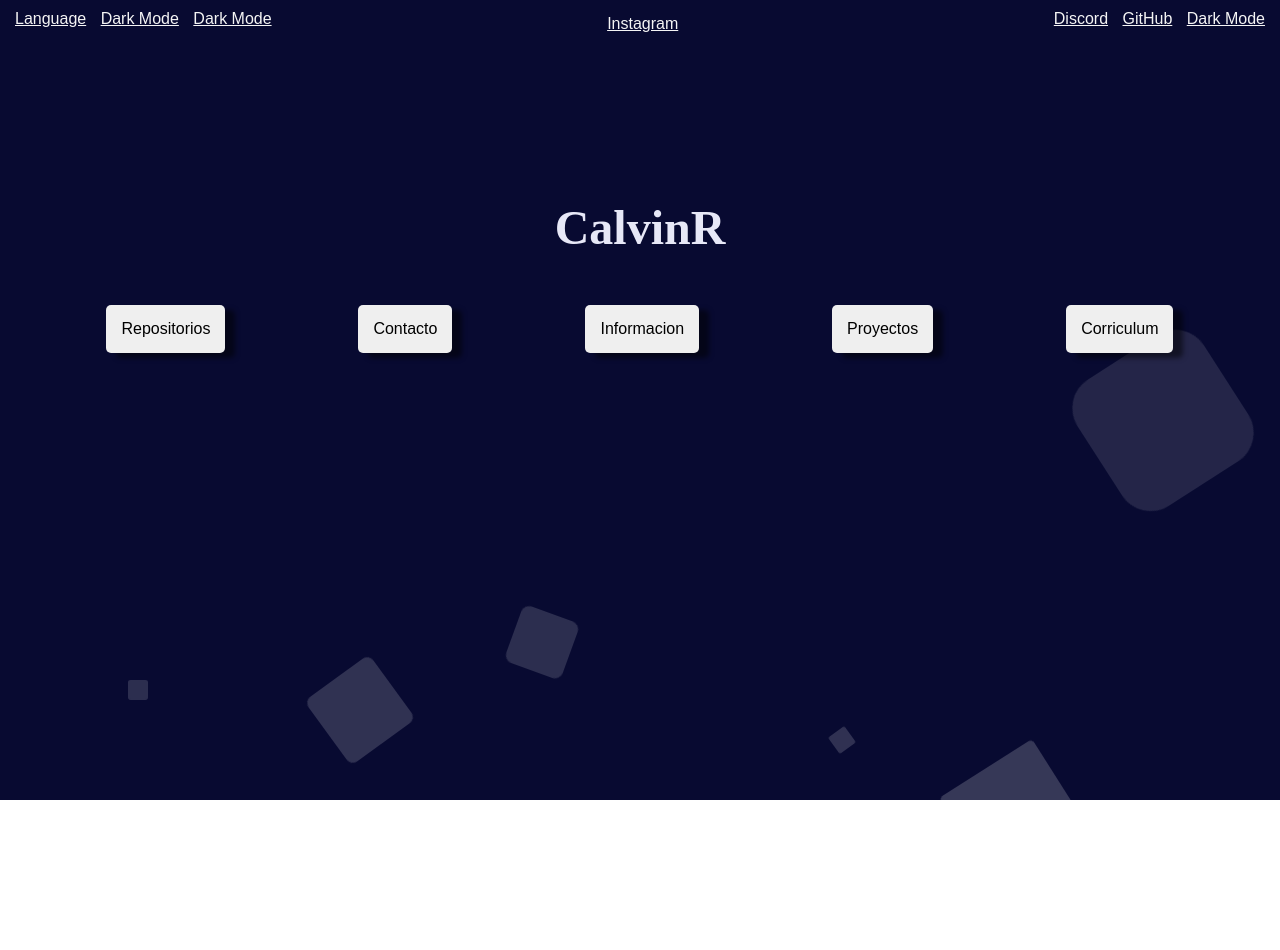
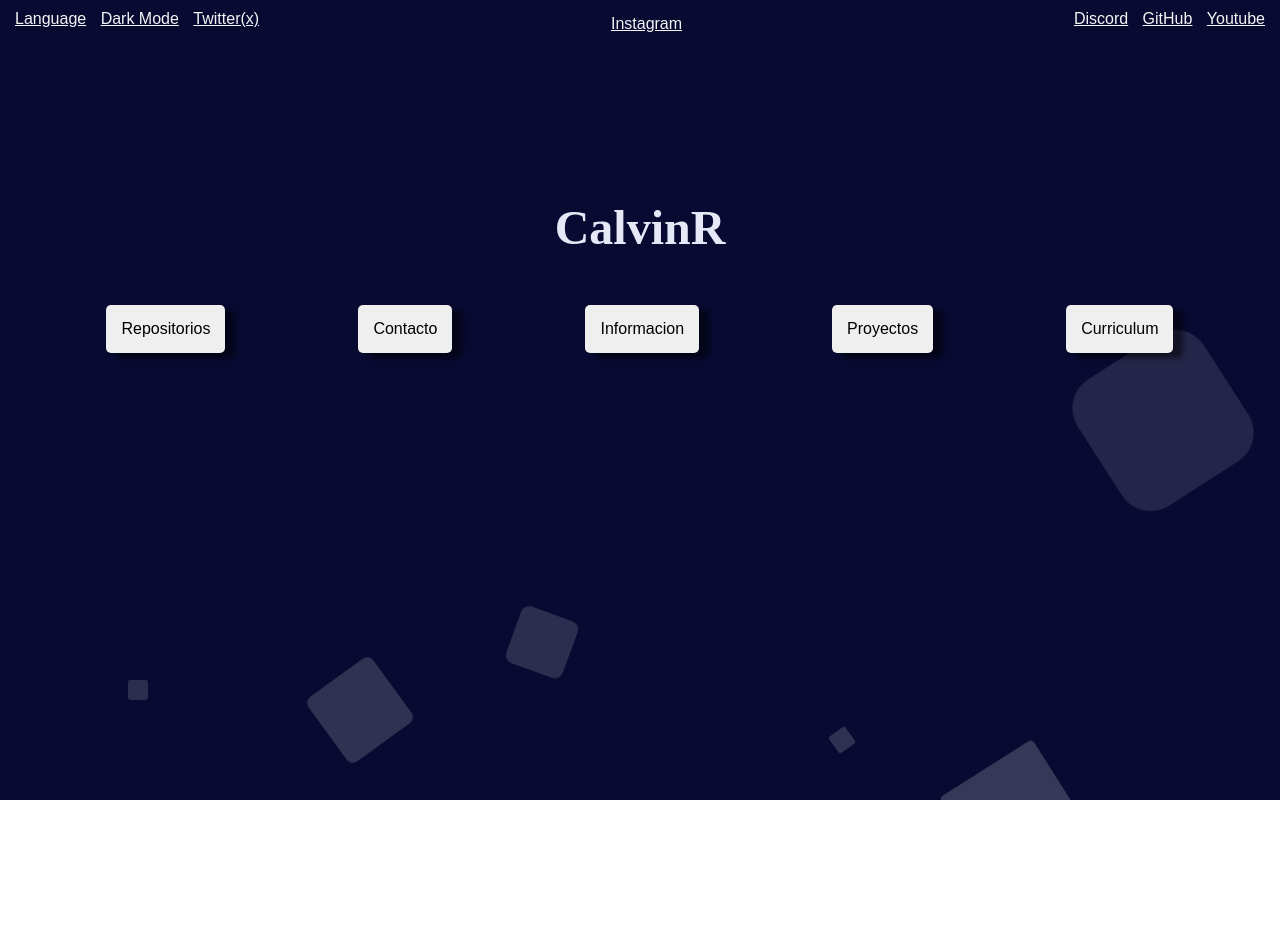
Before and after one commit to CalvinRBobadillaF/Professional-Page, a plain HTML site: page index.html in a window 1280 px wide. Drawn offline with Linux system fonts and the light colour scheme.

Commit message:
Cambios ligeros

```diff
--- a/index.html
+++ b/index.html
@@ -28,13 +28,13 @@
                     <div>
                     <a href="youtube.com">Language</a>
                     <a href="youtube.com">Dark Mode</a>
-                    <a href="youtube.com">Dark Mode</a>
+                    <a href="youtube.com">Twitter(x)</a>
                 </div>
                 <div class="central"> <a  href="youtube.com">Instagram</a></div>
                     <div>
                     <a href="youtube.com">Discord</a>
                     <a href="youtube.com">GitHub</a>
-                    <a href="youtube.com">Dark Mode</a>
+                    <a href="youtube.com">Youtube</a>
                 </div>
 
                     </nav>
@@ -47,7 +47,7 @@
         <button>Contacto</button>
         <button>Informacion</button>
         <button>Proyectos</button>
-        <button>Corriculum</button>
+        <button>Curriculum</button>
     </div>
 
 </div>
```
